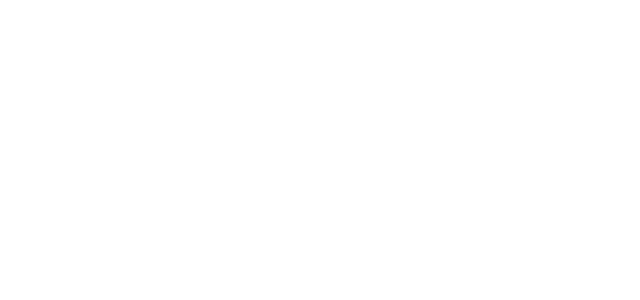
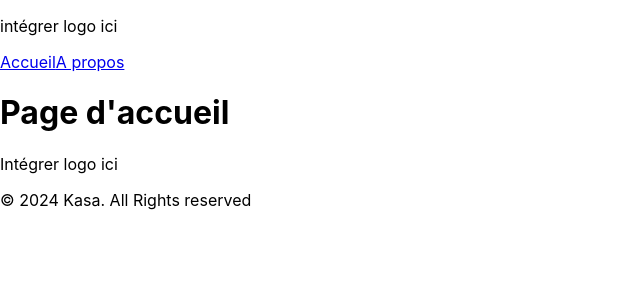
Before and after one commit to tomcre94/Projet-6, a React (Create React App) app: page / in a window 1280 px wide. Before the commit this address had no page. Shown: the top 300 px of the page, without its empty margins (0-640 px from the left). Built offline with nearby package versions, Linux system fonts and the light colour scheme.

Commit message:
path accueil OK, l'appli fonctionne!

```diff
--- a/src/App.js
+++ b/src/App.js
@@ -8,7 +8,7 @@
   return (
     <Router>
       <Routes>
-        <Route path="/Accueil" element={<Accueil />} />
+        <Route path="/" element={<Accueil />} />
         <Route path="/Apropos" element={<APropos />} />
         <Route element={<Erreur />} />
       </Routes>
--- a/src/Pages/Accueil.jsx
+++ b/src/Pages/Accueil.jsx
@@ -1,7 +1,7 @@
 import React from "react";
 import Layout from "../components/layout";
 
-const Accueil = () => {
+export default function Accueil() {
   return (
     <Layout>
       <h1>Page d'accueil</h1>
@@ -9,5 +9,3 @@
     </Layout>
   );
 };
-
-export default Accueil;
--- a/src/Pages/Apropos.jsx
+++ b/src/Pages/Apropos.jsx
@@ -1,7 +1,7 @@
 import React from "react";
 import Layout from "../components/layout";
 
-const APropos = () => {
+export default function APropos() {
   return (
     <Layout>
       <h1>À propos</h1>
@@ -9,5 +9,3 @@
     </Layout>
   );
 };
-
-export default APropos;
--- a/src/Pages/Erreur.jsx
+++ b/src/Pages/Erreur.jsx
@@ -1,7 +1,7 @@
 import React from "react";
 import Layout from "../components/layout";
 
-const Erreur = () => {
+export default function Erreur() {
   return (
     <Layout>
       <h1>Erreur 404</h1>
@@ -9,5 +9,3 @@
     </Layout>
   );
 };
-
-export default Erreur;
--- a/src/components/layout.jsx
+++ b/src/components/layout.jsx
@@ -2,7 +2,7 @@
 import Header from "./Header";
 import Footer from "./Footer";
 
-const Layout = ({ children }) => {
+function Layout({ children }) {
   return (
     <div>
       <Header />
@@ -10,6 +10,6 @@
       <Footer />
     </div>
   );
-};
+}
 
 export default Layout;
```
